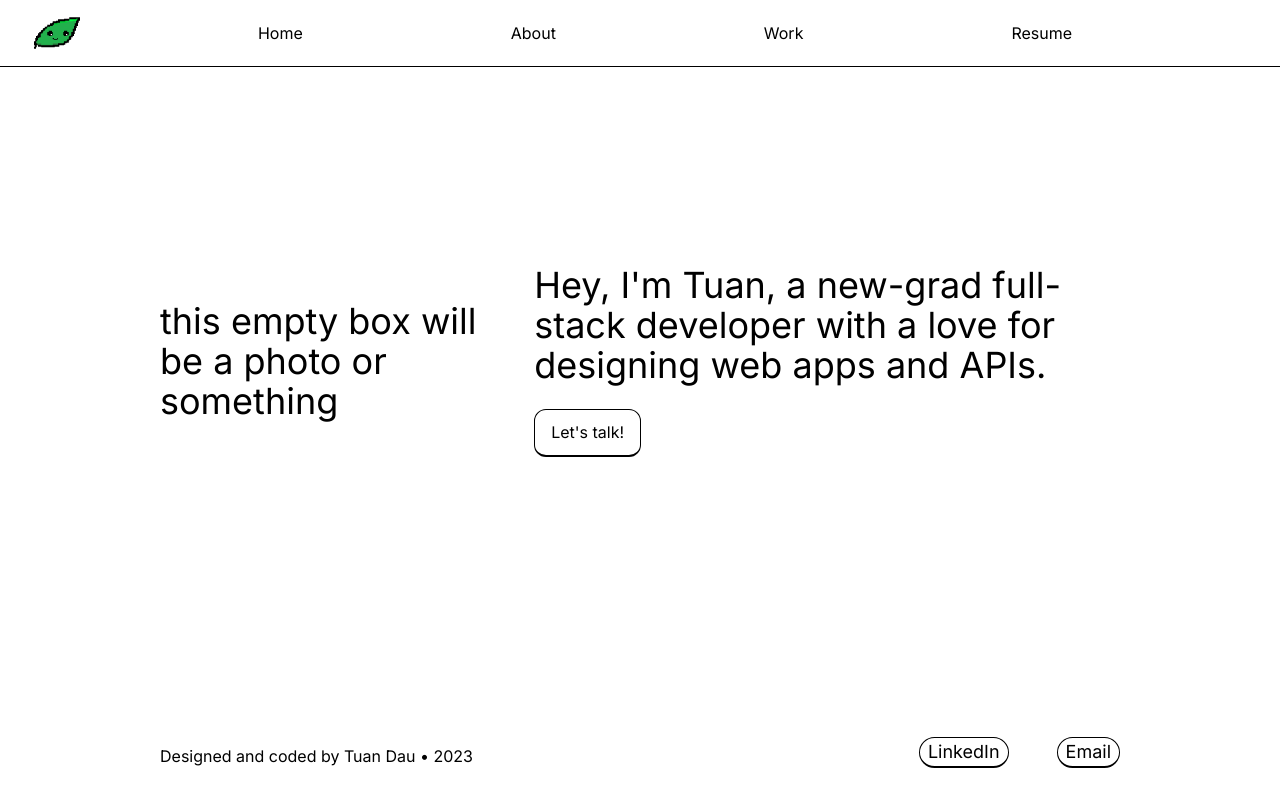
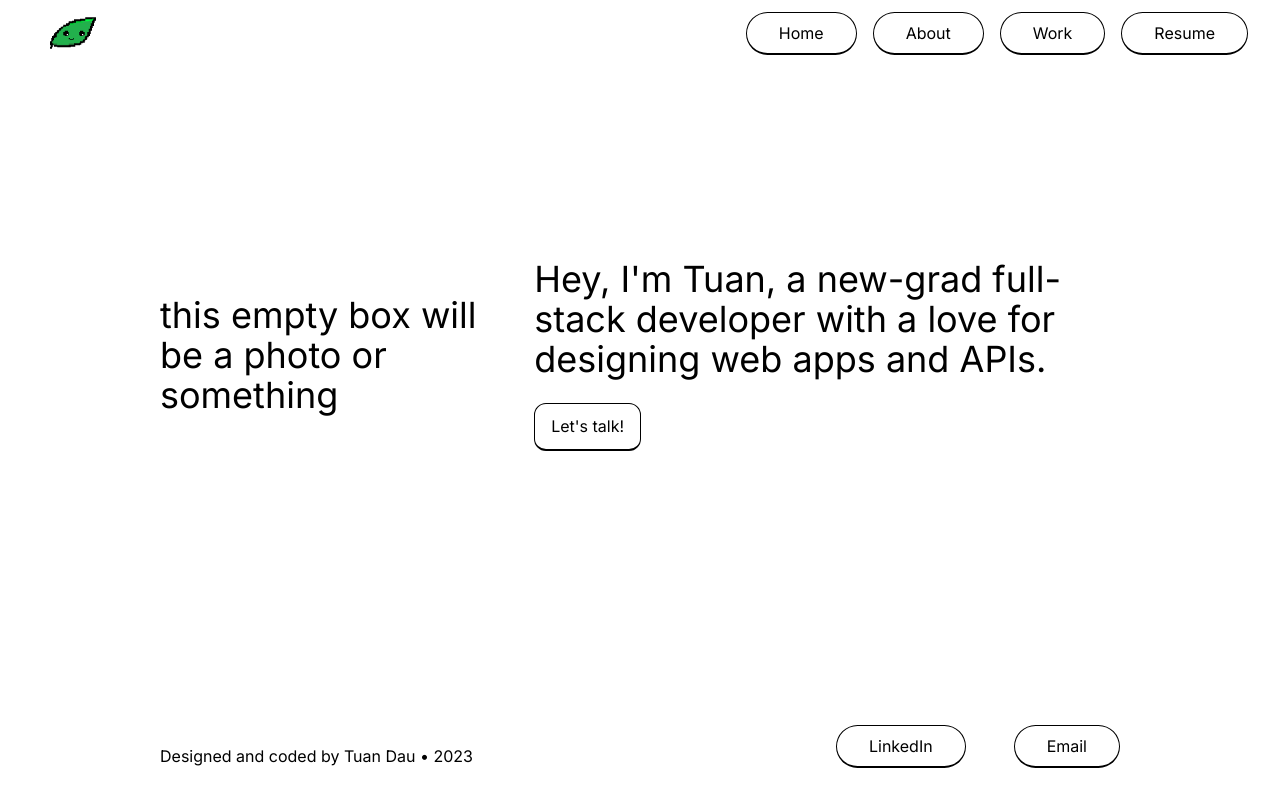
Before and after one commit to tuansydau/portfolio-website, a Next.js app: page / in a window 1280 px wide. Built offline with nearby package versions, Linux system fonts and the light colour scheme.

Commit message:
fix: button styling

```diff
--- a/app/work/page.tsx
+++ b/app/work/page.tsx
@@ -13,7 +13,7 @@ export default function Home() {
           {/* TODO: Add a button to link to my resume */}
           <div className="flex mb-4 items-center justify-between">
             <div className="text-4xl">Work</div>
-            <div className="flex items-center border text-white bg-black h-full rounded-xl px-4 hover:cursor-pointer">
+            <div className="flex items-center border text-white bg-black h-full rounded-full px-4 hover:cursor-pointer">
               Download Resume
             </div>
           </div>
--- a/components/Footer.tsx
+++ b/components/Footer.tsx
@@ -1,18 +1,12 @@
-import Image from 'next/image';
-import Link from 'next/link';
-
+const buttonClass =
+  'border-black border rounded-full py-2 px-8 bg-white hover:bg-black hover:text-white border-b-2';
 export default function Footer() {
   return (
     <div className="flex w-3/4 justify-between items-end space-x-12 mt-16 mb-8">
       <div>Designed and coded by Tuan Dau • 2023</div>
       <div className="flex justify-center items-center space-x-4 md:space-x-12">
-        <div className="flex justify-center h-fit px-2 hover:border-white hover:bg-black hover:text-white hover:cursor-pointer items-center text-lg border border-b-2 rounded-2xl border-black">
-          LinkedIn
-        </div>
-        <a
-          className="flex justify-center h-fit px-2 hover:border-white hover:bg-black hover:text-white hover:cursor-pointer items-center text-lg border border-b-2 rounded-2xl border-black"
-          href="mailto:tuansdau@gmail.com"
-        >
+        <div className={buttonClass}>LinkedIn</div>
+        <a className={buttonClass} href="mailto:tuansdau@gmail.com">
           Email
         </a>
       </div>
--- a/components/Navbar.tsx
+++ b/components/Navbar.tsx
@@ -1,27 +1,34 @@
 import Image from 'next/image';
 import Link from 'next/link';
 
+const buttonClass =
+  'border-black border rounded-full py-2 px-8 bg-white hover:bg-black hover:text-white border-b-2';
+
 export default function Navbar() {
   return (
-    <div className="fixed bg-white flex w-full justify-between items-center space-x-12 py-2 px-8 border-b border-black">
+    <div className="fixed flex w-full justify-between items-center space-x-12 py-2 px-8 border-black">
+      <Link href="/">
         <Image
           src="/logo1.png"
+          className="ml-4"
           alt=""
           title="isnt he cute i made him myself"
           width={50}
           height={50}
         />
+      </Link>
+      <div className="flex space-x-4">
         <Link href="/">
-        <div className="py-3 px-8">Home</div>
+          <div className={buttonClass}>Home</div>
         </Link>
         <Link href="/about">
-        <div className="py-3 px-8">About</div>
+          <div className={buttonClass}>About</div>
         </Link>
         <Link href="/work">
-        <div className="py-3 px-8">Work</div>
+          <div className={buttonClass}>Work</div>
         </Link>
-      <div className="py-3 px-8">Resume</div>
-      <div />
+        <div className={buttonClass}>Resume</div>
+      </div>
     </div>
   );
 }
```
Lines whose indentation alone changed are shown as unchanged.
